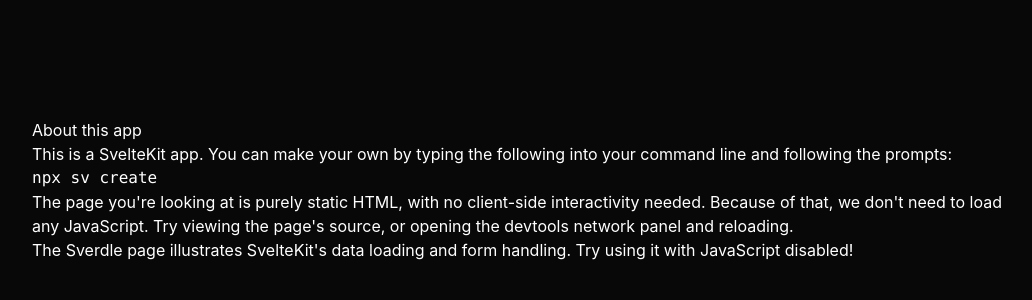
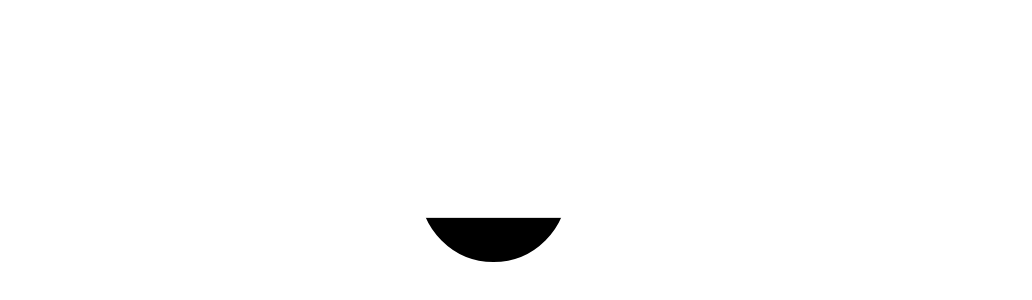
Before and after one commit to Mifaki/portofolio, a SvelteKit app: page /about in a window 1280 px wide. Shown: the part 210-510 px from the top of the page, without its empty margins (112-1144 px from the left). Built offline with nearby package versions, Linux system fonts and the light colour scheme.

Commit message:
feat: add page loader on initial load

```diff
--- a/src/app.css
+++ b/src/app.css
@@ -69,8 +69,8 @@
 	--font-satoshi:
 		'Satoshi', 'Inter', system-ui, -apple-system, BlinkMacSystemFont, 'Segoe UI', Roboto, Oxygen,
 		Ubuntu, Cantarell, 'Open Sans', 'Helvetica Neue', sans-serif;
-	--color-bg: #080808;
-	--color-text: #ffffff;
+	--color-bg: #ffffff;
+	--color-text: #000000;
 	color: var(--color-text);
 }
 
@@ -82,13 +82,6 @@
 	background-color: var(--color-bg);
 }
 
-h1,
-h2,
-p {
-	color: #ffffff;
-	font-weight: 400;
-}
-
 p {
 	line-height: 1.5;
 }
--- /dev/null
+++ b/src/lib/components/PageLoader.svelte
@@ -0,0 +1,147 @@
+<script lang="ts">
+  interface Props {
+    ready?: boolean;
+  }
+
+  let { ready = false }: Props = $props();
+
+  let visible = $state(true);
+  let paused = $state(false);
+  let slideOut = $state(false);
+  let exiting = false;
+
+  const sleep = (ms: number) =>
+    new Promise((resolve) => setTimeout(resolve, ms));
+
+  async function handleIteration() {
+    if (!ready || exiting) return;
+
+    exiting = true;
+
+    // wait until logo fully filled
+    await sleep(1650);
+
+    paused = true;
+
+    // hold completed logo
+    await sleep(500);
+
+    slideOut = true;
+
+    // wait transition finish
+    await sleep(1000);
+
+    visible = false;
+  }
+</script>
+
+{#if visible}
+  <div class="overlay" class:slide-out={slideOut}>
+    <svg
+      width="216"
+      height="150"
+      viewBox="0 0 36 25"
+      fill="none"
+      xmlns="http://www.w3.org/2000/svg"
+      class:paused
+    >
+      <defs>
+        <mask id="circle-mask">
+          <rect
+            class="fill-circle"
+            x="0"
+            y="25"
+            width="25"
+            height="25"
+            fill="white"
+            onanimationiteration={handleIteration}
+          />
+        </mask>
+
+        <mask id="bar-mask">
+          <rect
+            class="fill-bar"
+            x="24"
+            y="25"
+            width="12"
+            height="25"
+            fill="white"
+          />
+        </mask>
+      </defs>
+
+      <g mask="url(#circle-mask)">
+        <circle
+          cx="12.2474"
+          cy="12.2474"
+          r="10.1856"
+          fill="black"
+          stroke="black"
+          stroke-width="4.12371"
+        />
+      </g>
+
+      <g mask="url(#bar-mask)">
+        <rect
+          x="31.5465"
+          y="1.48454"
+          width="2.96907"
+          height="21.5258"
+          fill="black"
+          stroke="black"
+          stroke-width="2.96907"
+        />
+      </g>
+    </svg>
+  </div>
+{/if}
+
+<style>
+  .overlay {
+    position: fixed;
+    inset: 0;
+    z-index: 9999;
+    display: grid;
+    place-items: center;
+    background: white;
+    transition: transform 1s cubic-bezier(0.76, 0, 0.24, 1);
+  }
+
+  .overlay.slide-out {
+    transform: translateY(-100%);
+    pointer-events: none;
+  }
+
+  .paused :global(.fill-circle),
+  .paused :global(.fill-bar) {
+    animation-play-state: paused;
+  }
+
+  .fill-circle {
+    animation: fill-circle 2.4s ease infinite;
+  }
+
+  .fill-bar {
+    animation: fill-bar 2.4s ease infinite;
+  }
+
+  @keyframes fill-circle {
+    0%, 100% {
+      y: 25px;
+    }
+
+    40%, 70% {
+      y: 0;
+    }
+  }
+
+  @keyframes fill-bar {
+    0%, 35%, 100% {
+      y: 25px;
+    }
+
+    70%, 85% {
+      y: 0;
+    }
+  }
+</style>
--- a/src/routes/+layout.svelte
+++ b/src/routes/+layout.svelte
@@ -1,8 +1,14 @@
 <script lang="ts">
-	import '../app.css';
+  import '../app.css';
+  import PageLoader from '$lib/components/PageLoader.svelte';
+  import { navigating } from '$app/state';
 
-	let { children } = $props();
+  let { children } = $props();
+
+  let ready = $derived(!navigating.to);
 </script>
+
+<PageLoader {ready} />
 
 <div class="app">
 	<main>
--- a/src/routes/+page.svelte
+++ b/src/routes/+page.svelte
@@ -1,19 +1,29 @@
+<script lang="ts">
+	import type { PageProps } from './$types';
+	let { data }: PageProps = $props();
+</script>
+
 <svelte:head>
 	<title>Ahmad Faiz</title>
 	<meta name="description" content="Ahmad Faiz Portofolio" />
 </svelte:head>
 
 <section>
-	<h1 class="font-satoshi text-4xl font-bold">Under Construction</h1>
-	<h2 class="text-center">
-		This whole website is being rebuilded by Faiz using svelte, <br />if you were given this link
-		for faiz's portolio please use the link below
-	</h2>
-	<a
-		href="https://archived.ahmad-faiz.my.id"
-		target="_blank"
-		class="mt-4 rounded-sm bg-[#ff3e00] px-3 py-2 !text-white">Go to my portfolio</a
-	>
+	<h1 class="font-satoshi text-center text-4xl font-bold">Faiz's Portofolio</h1>
+
+	<div class="projects">
+		{#each data.projects as project}
+			{@const thumbnail = project.images.find(
+				(img: { type: string; imageUrl: string }) => img.type === 'thumbnail'
+			)}
+			{#if thumbnail}
+				<div class="project-card">
+					<img src={thumbnail.imageUrl} alt={project.title} />
+					<p>{project.title}</p>
+				</div>
+			{/if}
+		{/each}
+	</div>
 </section>
 
 <style>
@@ -28,4 +38,26 @@
 	h1 {
 		width: 100%;
 	}
+
+	.projects {
+		display: flex;
+		flex-direction: row;
+		gap: 1rem;
+		margin-top: 2rem;
+		flex-wrap: wrap;
+		justify-content: center;
+	}
+
+	.project-card img {
+		width: 200px;
+		aspect-ratio: 16 / 9;
+		object-fit: cover;
+		border-radius: 4px;
+	}
+
+	.project-card p {
+		margin-top: 0.5rem;
+		font-size: 0.875rem;
+		text-align: center;
+	}
 </style>
--- a/src/routes/+page.ts
+++ b/src/routes/+page.ts
@@ -1,3 +1,16 @@
-// since there's no dynamic data here, we can prerender
-// it so that it gets served as a static asset in production
-export const prerender = true;
+import type { PageLoad } from './$types';
+
+export const load: PageLoad = async ({ fetch }) => {
+
+  const res = await fetch('https://porto-api.ahmad-faiz.my.id/projects');
+
+  if (!res.ok) {
+    throw new Error('Failed to fetch projects');
+  }
+
+  const json = await res.json();
+
+  return {
+    projects: json.data
+  };
+};
```
